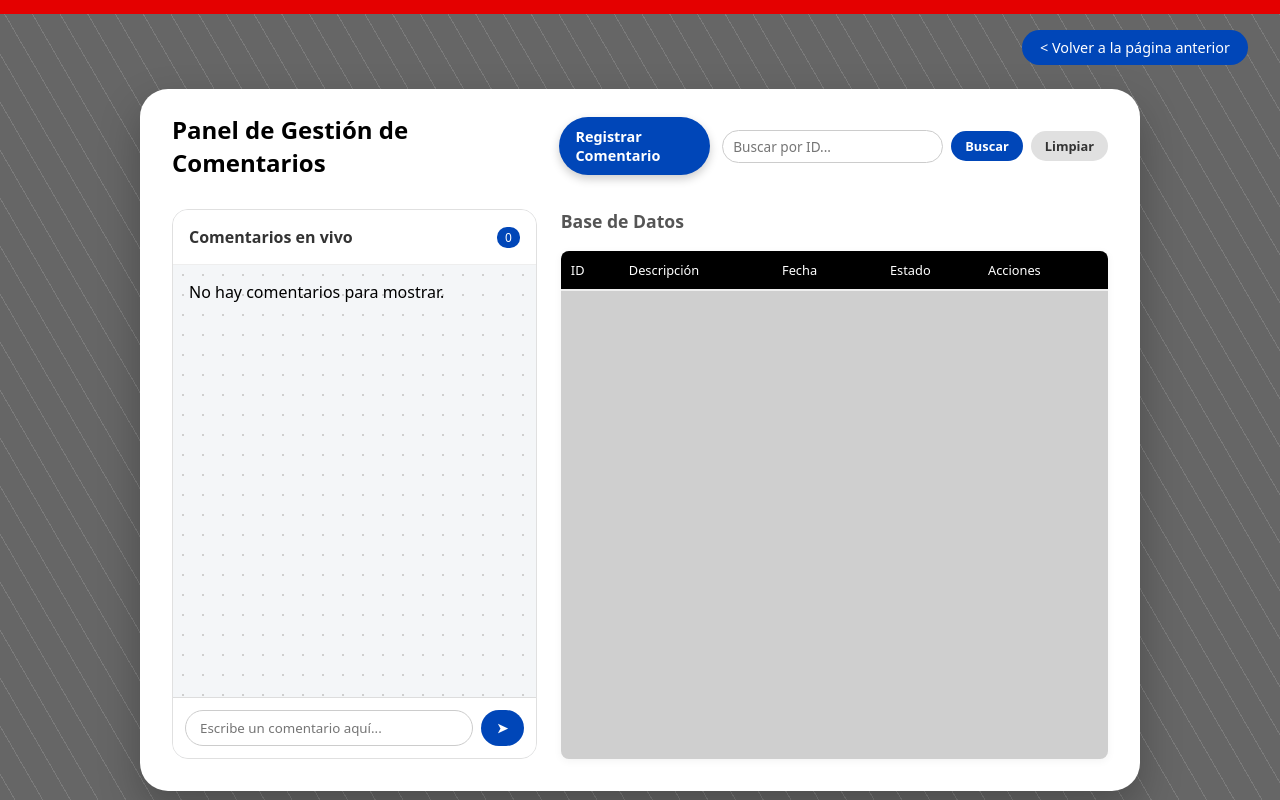
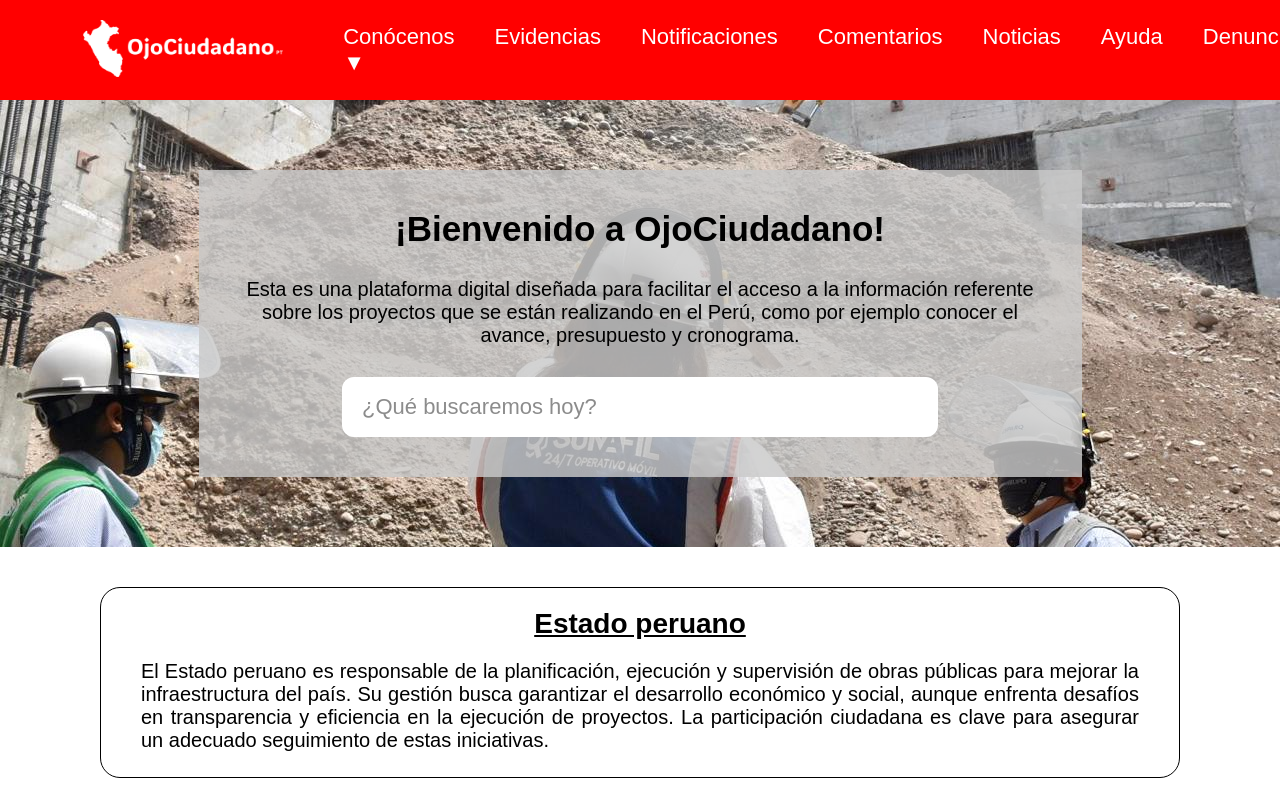
Before and after one commit to JEF-prog26/OjoCiudadano-FRONTEND, an Angular app: page / in a window 1280 px wide. Shown: the top 800 px of the page. Built offline with nearby package versions, Linux system fonts and the light colour scheme.

Commit message:
ya salio la update causas

```diff
--- a/src/app/Componente/home-component/home-component.html
+++ b/src/app/Componente/home-component/home-component.html
@@ -17,6 +17,7 @@
         </li>
           <li><a routerLink="/evidencias" class="opcion">Evidencias</a></li>
           <li><a routerLink="/notificaciones" class="opcion">Notificaciones</a></li>
+          <li><a routerLink="/comentarios" class="opcion">Comentarios</a></li>
         <li><a href="https://elpais.com/noticias/obras-publicas/" target="_blank">Noticias</a></li>
         <li><a href="#Menj-Formu">Ayuda</a></li>
         <li><a routerLink="/panel-denuncias">Denuncias</a></li>
--- a/src/app/Componente/panel-comentario-component/panel-comentario-component.html
+++ b/src/app/Componente/panel-comentario-component/panel-comentario-component.html
@@ -117,7 +117,7 @@
 
             <div class="form-row">
               <label class="form-label">Descripción</label>
-              <textarea>
+              <textarea
                 class="form-input"
                 rows="3"
                 [(ngModel)]="comentarioForm.descripcion">
--- a/src/app/app.routes.ts
+++ b/src/app/app.routes.ts
@@ -10,7 +10,7 @@ import {PanelComentarioComponent} from './Componente/panel-comentario-component/
 
 
 export const routes: Routes = [
-  { path: '', component: PanelComentarioComponent, pathMatch: 'full' },
+  { path: '', component: HomeComponent, pathMatch: 'full' },
   { path: 'sobre-nosotros', component: SobreNosotrosComponent },
   { path: 'que-es', component: QueEsComponent },
   { path: 'login', component: LoginComponent },
```
